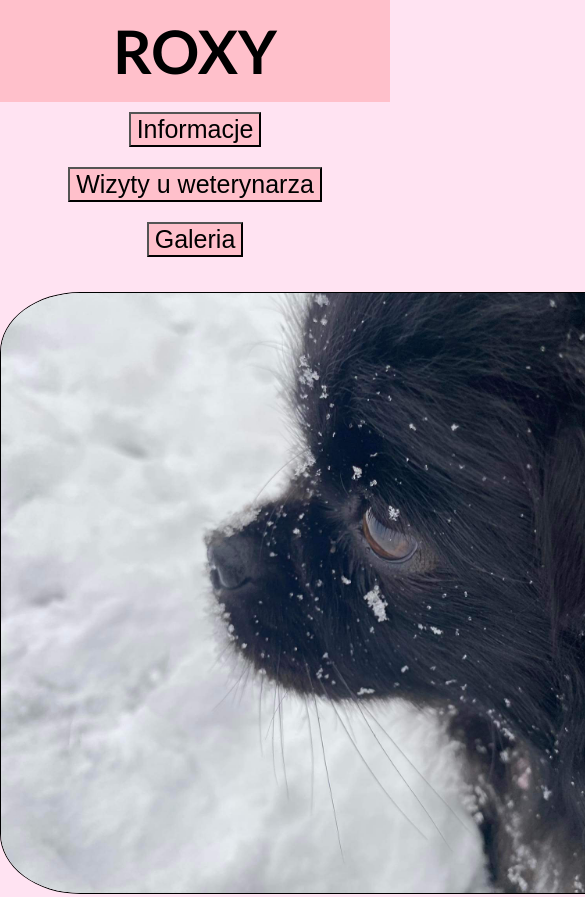
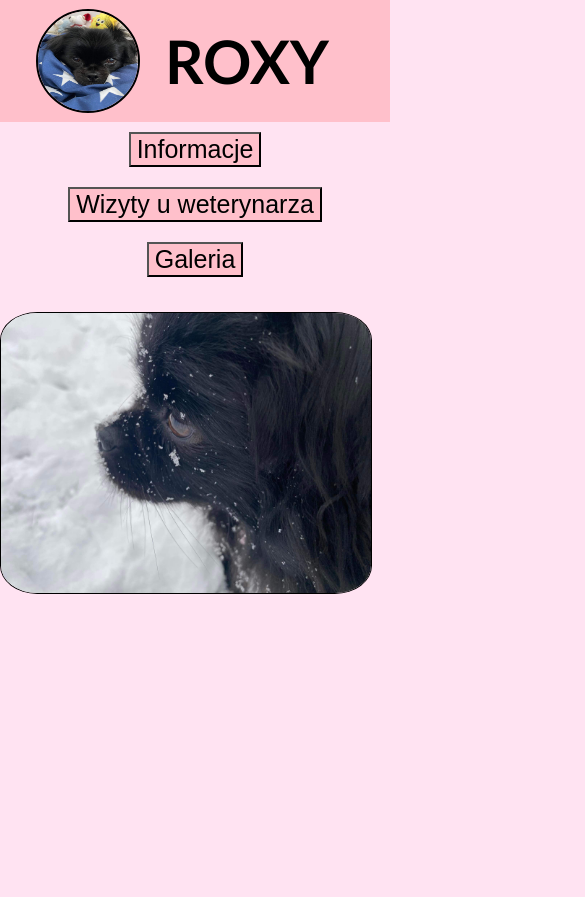
Before and after one commit to sylwia2k/roxy, a plain HTML site: page index.html in a window 390 px wide. Shown: the top 897 px of the page, 585 px wide, since content can reach past the window. After the commit the page ends 844 px from the top, so only its background shows below. Drawn offline with Linux system fonts and the light colour scheme.

Commit message:
zmiana naglowka

```diff
--- a/index.html
+++ b/index.html
@@ -15,8 +15,11 @@
 
 
   <body>
+		<div class="header">
+			<img class="header-pic" src="photos/323marzec.JPG">
+			<h1><a href="index.html">ROXY</a></h1>
+		</div>
 
-		<h1><a href="index.html">ROXY</a></h1>
 		<div class="menu">
 			<button class="menu-element">
 				<a href="index-informacje.html">Informacje</a>
@@ -29,7 +32,7 @@
 			</button>
 		</div>
 		<div class="main-pic">
-			<img class="main-picture" src="photos/0naglowek.JPG" alt="Roxy" width="800" height="600">
+			<img class="main-picture" src="photos/0naglowek.JPG" alt="Roxy">
 		</div>
   </body>
 </html>
--- a/styles.css
+++ b/styles.css
@@ -6,15 +6,30 @@ html {
 body {
 	padding: 0;
 	margin: 0;
+	animation: fadeIn 0.5s;
+}
+
+.header {
+	display: flex;
+	justify-content: center;
+	align-items: center;
+	background-color: pink;
+}
+
+.header-pic {
+	width: 100px;
+	height: 100px;
+	border-radius: 100%;
+	border: 2px solid black;
 }
 
 h1 {
 	background-color: pink;
 	text-align: center;
-	padding: 15px;
+	padding: 25px;
 	font-size: 60px;
 	margin: 0px;
-	animation: fadeIn 2s;
+
 }
 
 h2 {
@@ -23,54 +38,55 @@ h2 {
 	padding-bottom: 15px;
 	font-size: 30px;
 	margin: 0px;
-	animation: fadeIn 2s;
+
 }
 
 h3 {
 	font-size: 25px;
 	color: #FF75BC;
-	animation: fadeIn 2s;
+
 }
 
 h4 {
 	font-size: 18px;
-	animation: fadeIn 2s;
+
 }
 
 a {
 	text-decoration:none ;
 	color: black;
-	animation: fadeIn 2s;
+
 }
 
 .menu {
 	text-align: center;
-	animation: fadeIn 2s;
+
 }
 
 .menu-element {
 	font-size: 25px;
 	background-color: pink;
 	margin: 10px;
-	animation: fadeIn 2s;
+	animation: fadeIn 0,5s;
 }
 
 .menu-element:hover {
 	background-color: #FF75BC;
 	cursor: pointer;
-	animation: fadeIn 2s;
+
 }
 
 .main-pic {
 	text-align: center;
 	margin-top: 25px;
 	border-radius: 50%;
-	animation: fadeIn 2s;
+
 }
 
 .main-picture {
 	border-radius: 10%;
-	animation: fadeIn 2s;
+	width: 800px;
+	height: 600px;
 }
 
 .info {
@@ -78,33 +94,33 @@ a {
 	padding: 15px;
 	justify-content: center;
 	gap: 20px;
-	animation: fadeIn 2s;
+
 }
 
 .vet {
 	text-align: center;
 	display: flex;
 	flex-direction: column;
-	animation: fadeIn 2s;
+
 }
 
 table, th, td {
 	border: 1px solid black;
 	border-collapse: collapse;
-	animation: fadeIn 2s;
+
 
 }
 
 th {
 	background-color: pink;
-	animation: fadeIn 2s;
+
 
 }
 
 table {
 	margin-left: 500px;
 	margin-right: 500px;
-	animation: fadeIn 2s;
+
 
 }
 
@@ -112,7 +128,7 @@ table {
 	display: flex;
 	flex-direction: column;
 	align-items: center;
-	animation: fadeIn 2s;
+
 
 }
 
@@ -120,19 +136,23 @@ table {
 	display: grid;
 	grid-template-columns: repeat(3, 1fr);
 	margin: 10px;
-	animation: fadeIn 2s;
+
 }
 
 .single-photo {
 	text-align: center;
 	margin: 10px;
 	background-color: pink;
-	animation: fadeIn 2s;
+
+}
+
+.single-photo:hover {
+	transform: scale(2)
 }
 
 img {
 	border: 1px solid black;
-	animation: fadeIn 2s;
+
 }
 
 @media all and (max-width: 800px) {
@@ -149,7 +169,18 @@ img {
 		display: grid;
 		grid-template-columns: repeat(1, 1fr);
 		margin: 0px;
+
 	}
+	.main-picture {
+		height: 280px;
+		width: 370px;
+	}
+
+	.main-pic {
+		text-align: left;
+
+	}
+
 }
 
 @keyframes fadeIn {
```
Also changed, not shown: index-galeria.html (+5 -1 lines), index-informacje.html (+4 -2 lines), index-weterynarz.html (+5 -1 lines).
